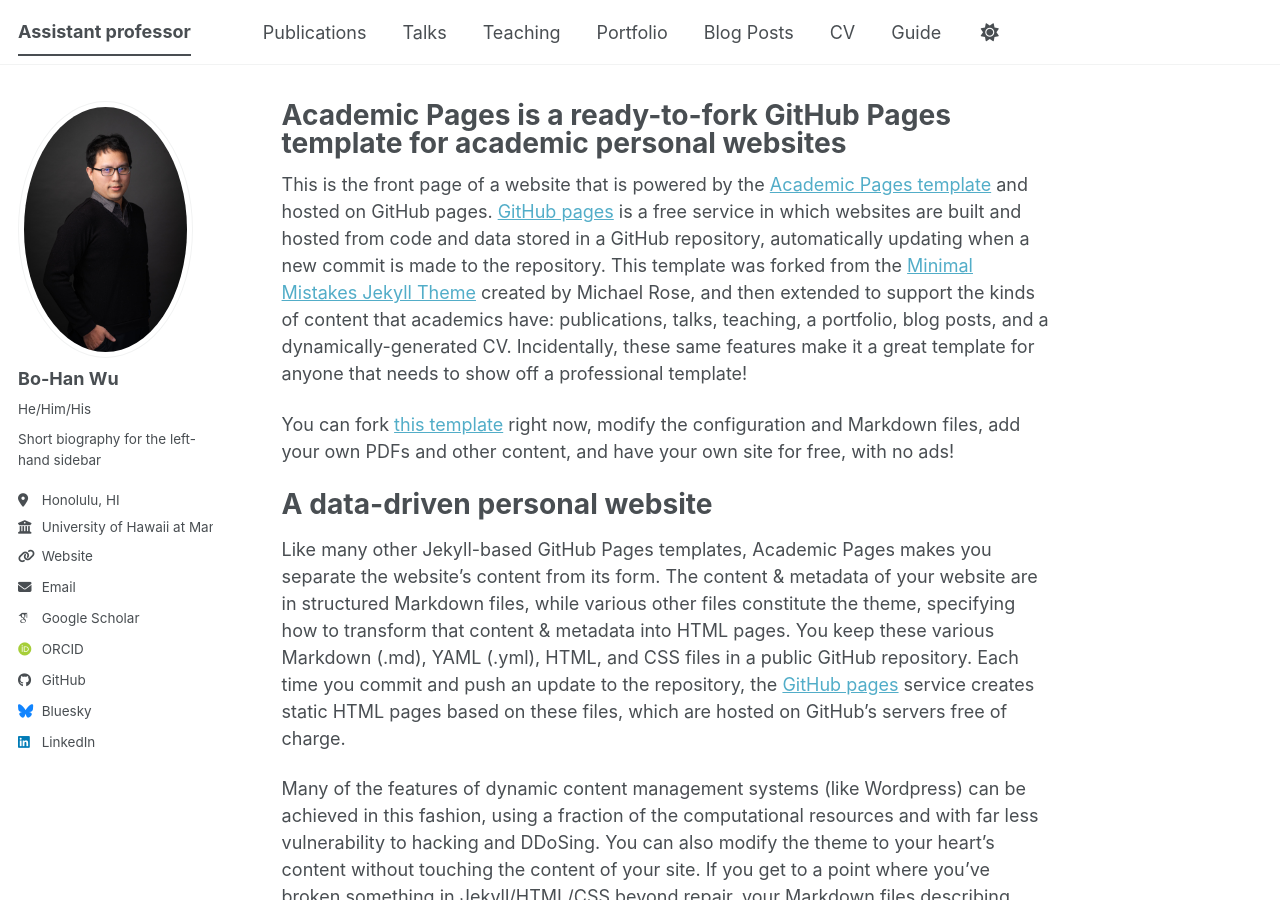
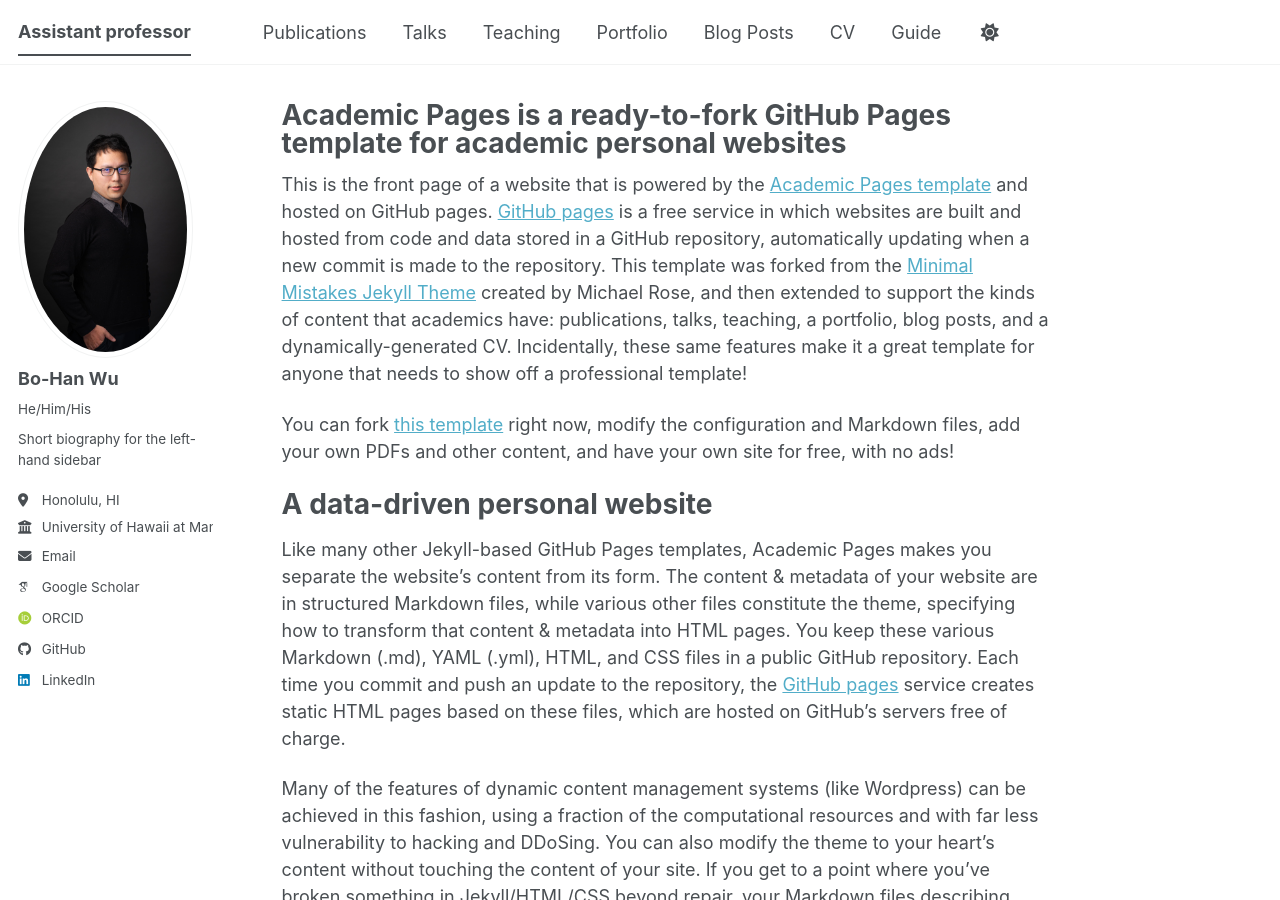
Before and after one commit to go705/go705.github.io, a Jekyll site: the page built from _pages/about.md, in a window 1280 px wide and 900 px high. Built offline with Jekyll 4.4.1, drawn with Linux system fonts in a browser that asks for light colours; some web fonts are replaced; a script bundle is joined from its source files by our own code; library files that are not in the unit come from our copies.

Commit message:
Update _config.yml

```diff
--- a/_config.yml
+++ b/_config.yml
@@ -29,7 +29,7 @@
   bio              : "Short biography for the left-hand sidebar"
   location         : "Honolulu, HI"
   employer         : "University of Hawaii at Manoʻa"
-  uri              : "https://ece.hawaii.edu/home/"
+  uri              : #"https://ece.hawaii.edu/home/"
   email            : "bohanwu@hawaii.edu"
 
   # Academic websites
@@ -57,7 +57,7 @@
 
   # Social media
   artstation       : # Username
-  bluesky          : "bsky.app" # Replace this with you Bluesky username
+  bluesky          : #"bsky.app" # Replace this with you Bluesky username
   facebook         : # Username
   flickr           : # Username
   foursquare       : # Username
```
